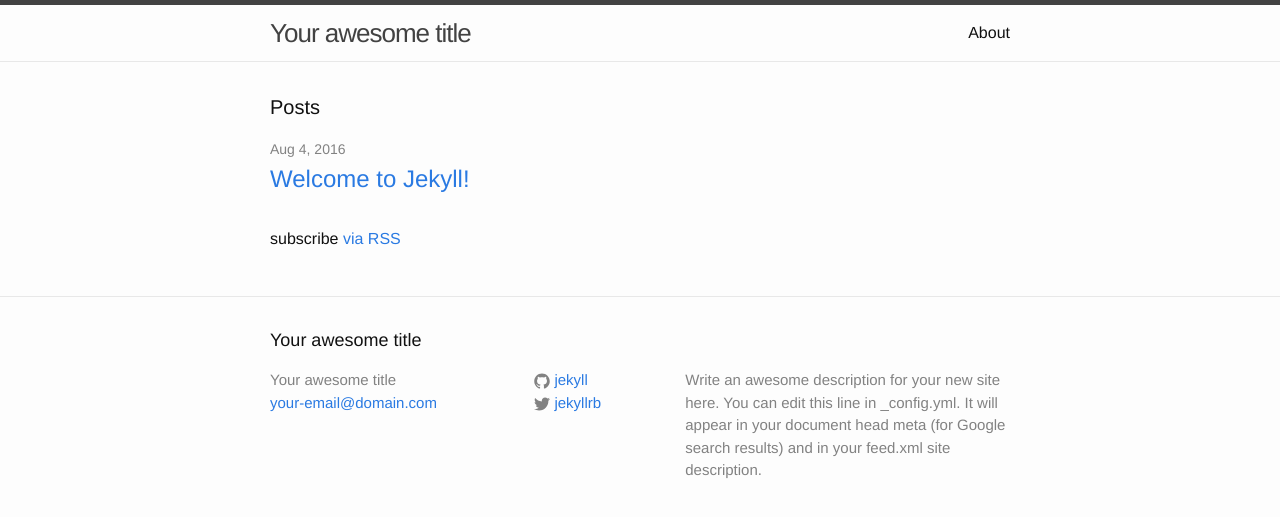
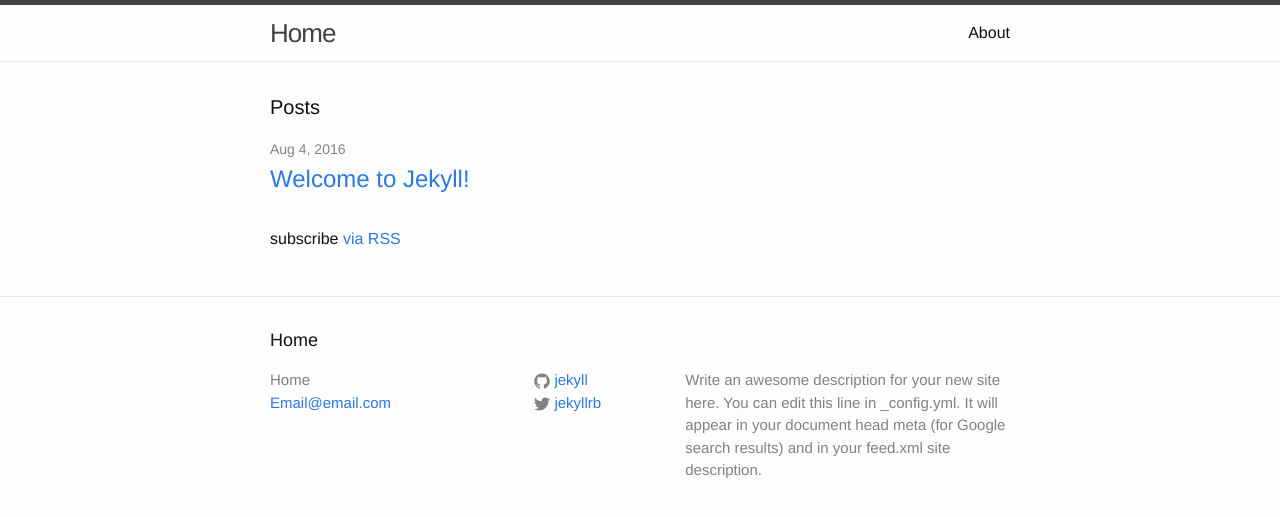
Before and after one commit to blueyekai/blueyekai.github.io, a Jekyll site: the page built from index.html, in a window 1280 px wide. Shown: the top 517 px of the page. Built offline with Jekyll 4.4.1, drawn with Linux system fonts in a browser that asks for light colours.

Commit message:
Update _config.yml

```diff
--- a/_config.yml
+++ b/_config.yml
@@ -6,8 +6,8 @@
 # 'jekyll serve'. If you change this file, please restart the server process.
 
 # Site settings
-title: Your awesome title
-email: your-email@domain.com
+title: Home
+email: Email@email.com
 description: > # this means to ignore newlines until "baseurl:"
   Write an awesome description for your new site here. You can edit this
   line in _config.yml. It will appear in your document head meta (for
```
